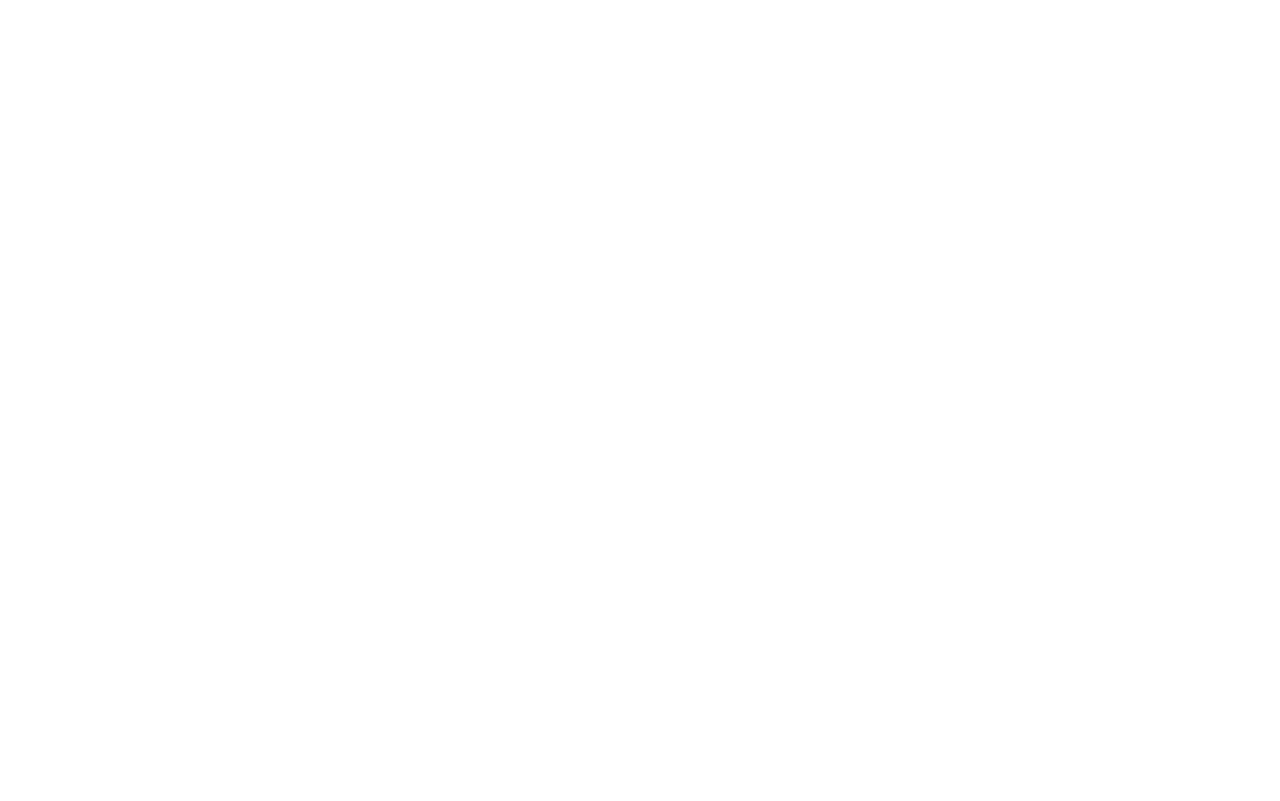
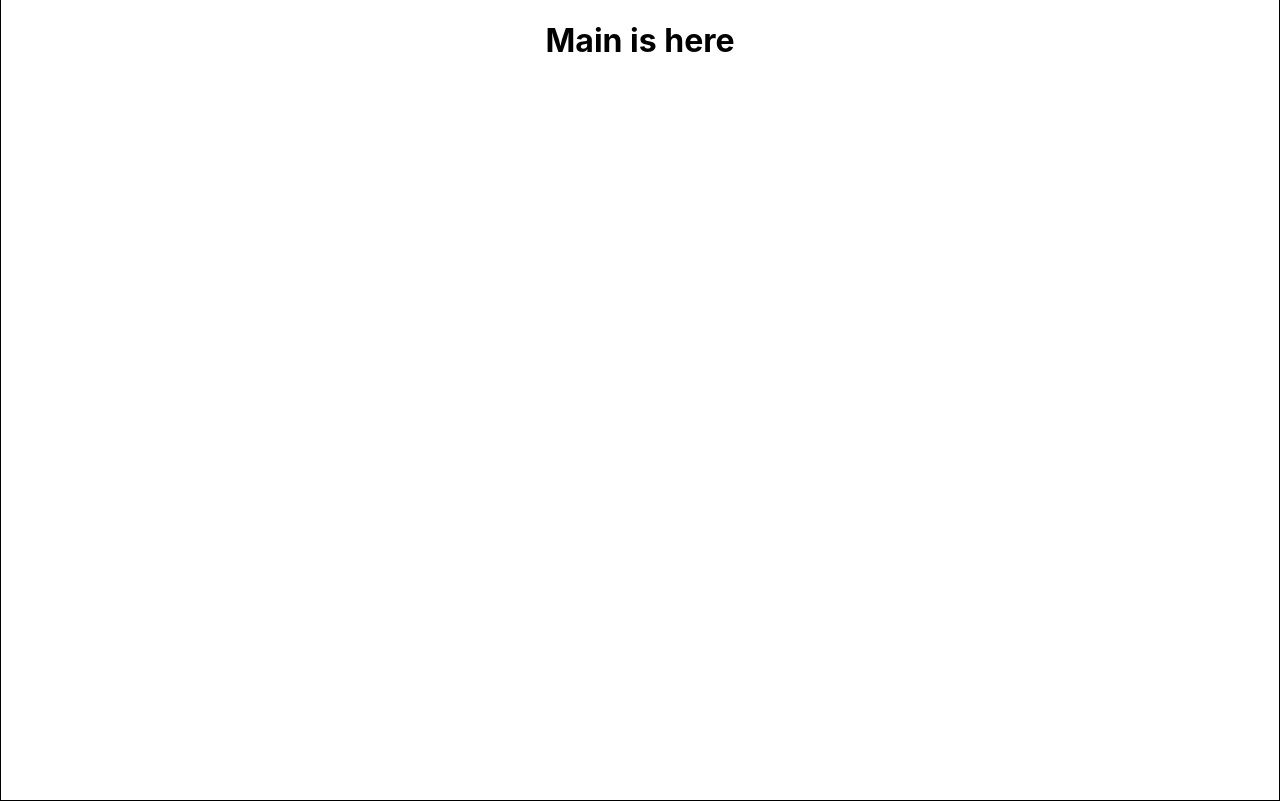
Before and after one commit to ascolm/loud, a React (Create React App) app in the folder client/: page / in a window 1280 px wide. Built offline with nearby package versions, Linux system fonts and the light colour scheme.

Commit message:
feat(main): create main component & basic layout

```diff
--- a/client/package.json
+++ b/client/package.json
@@ -10,6 +10,7 @@
     "@types/node": "^12.20.12",
     "@types/react": "^17.0.5",
     "@types/react-dom": "^17.0.3",
+    "node-sass": "^5.0.0",
     "react": "^17.0.2",
     "react-dom": "^17.0.2",
     "react-scripts": "4.0.3",
--- a/client/src/App.css
+++ b/client/src/App.css
@@ -0,0 +1,12 @@
+html, body{
+  box-sizing: border-box;
+  margin: 0;
+  padding: 0;
+}
+
+.App{
+  height: 100vh;
+  display: flex;
+  justify-content: center;
+  align-items: center;
+}
--- a/client/src/App.tsx
+++ b/client/src/App.tsx
@@ -1,8 +1,10 @@
 import './App.css';
+import Main from './components/main/main-index';
 
 function App() {
   return (
     <div className="App">
+      <Main/>
     </div>
   );
 }
--- /dev/null
+++ b/client/src/components/main/main-index.tsx
@@ -0,0 +1,16 @@
+import React, { useState } from 'react';
+import styles from './main-style.module.scss';
+
+export interface Props {
+
+}
+
+const Main: React.FC<Props> = (props: Props) => {
+  return (
+    <div className={styles['main-container']}>
+      <h1>Main is here</h1>
+    </div>
+  );
+};
+
+export default Main;
--- /dev/null
+++ b/client/src/components/main/main-style.module.scss
@@ -0,0 +1,8 @@
+.main-container{
+  border: 1px solid black;
+  height: 100%;
+  width: 100%;
+  display: flex;
+  flex-direction: column;
+  align-items: center;
+}
```
Also changed, not shown: 1 other file (tests, documents, lock files or other folders).
